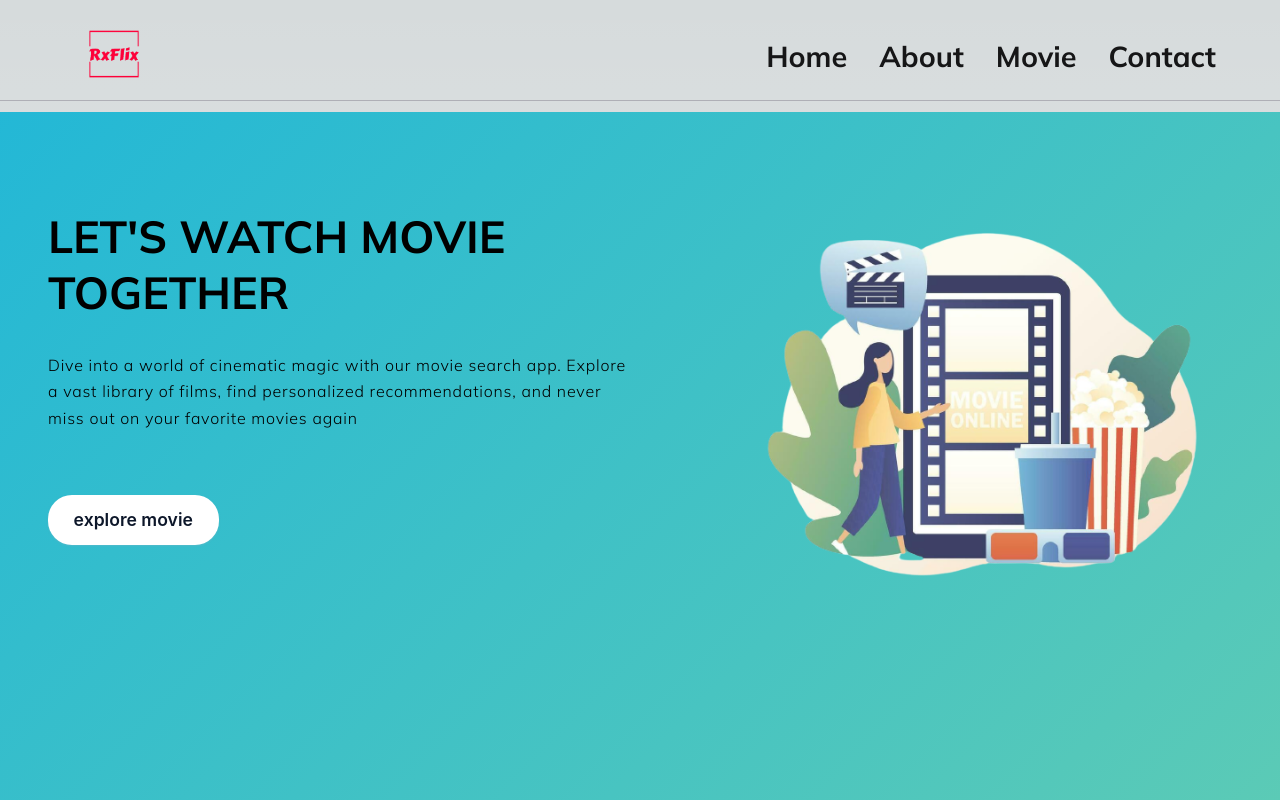
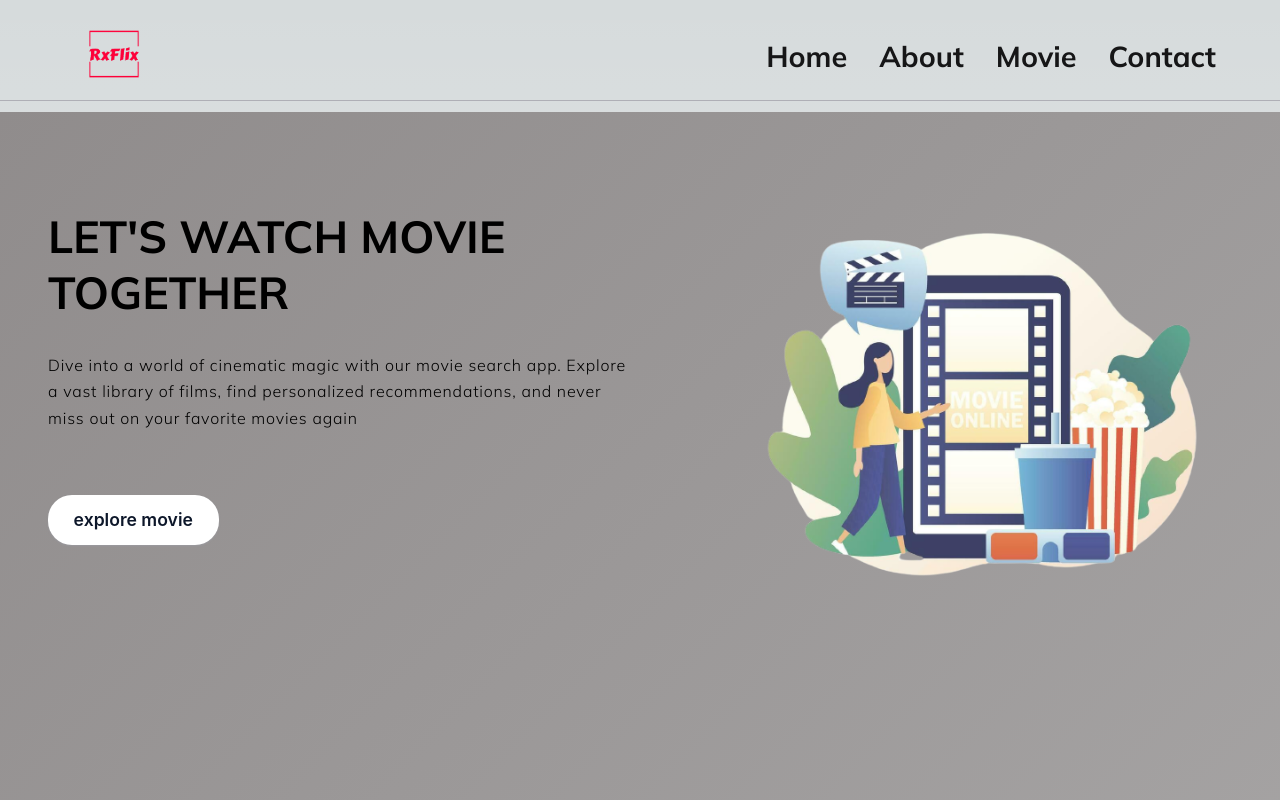
Before and after one commit to ChandanRx/Rxflix, a Next.js app: page / in a window 1280 px wide. Shown: the top 800 px of the page. Built offline with nearby package versions, Linux system fonts and the light colour scheme.

Commit message:
Update herosection.module.css

```diff
--- a/src/app/styles/herosection.module.css
+++ b/src/app/styles/herosection.module.css
@@ -2,7 +2,7 @@
 
 .main_section{
     position: relative;
-    background: linear-gradient(-45deg, #a8e48a, #1eb6d9, #f2d3f7);
+    background: linear-gradient(-45deg, #c0c0c0, #8e8a8a, #ffffff);
     background-size: 400% 400%;
     animation: gradient-bg 20s ease infinite;
 }
```
